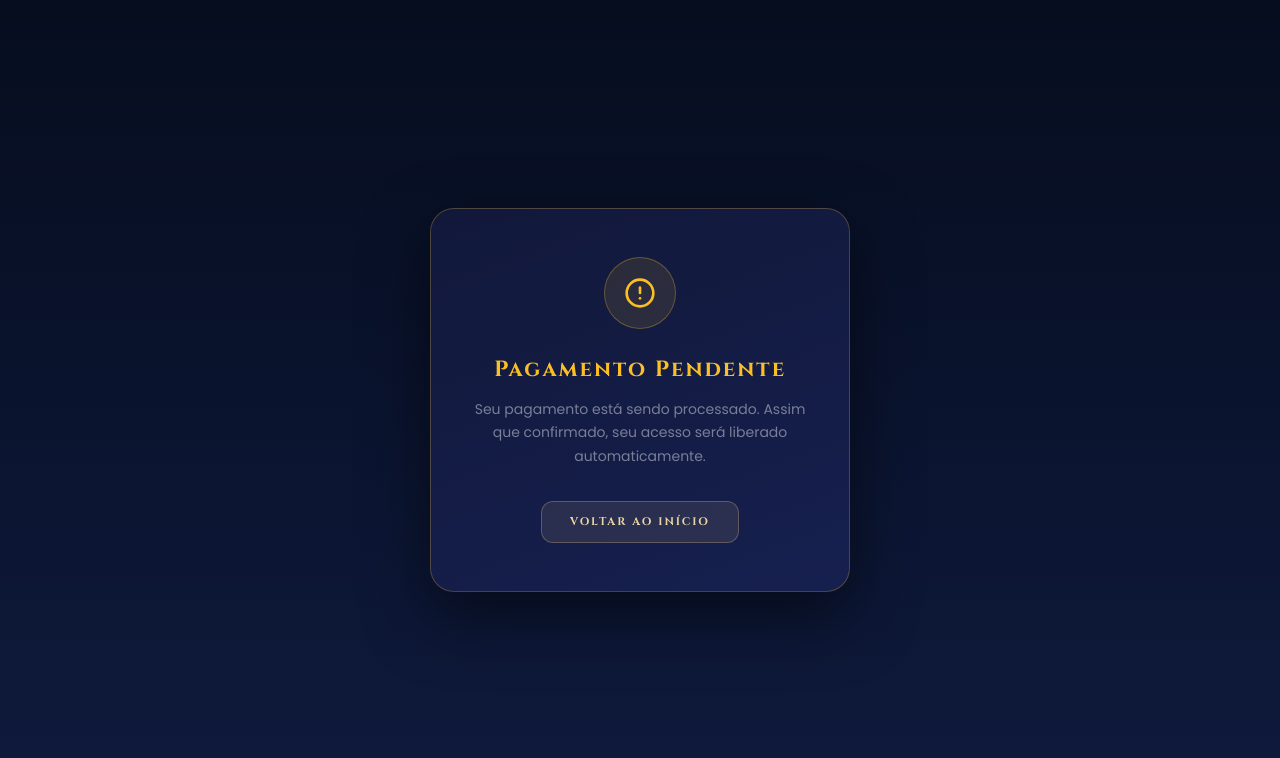
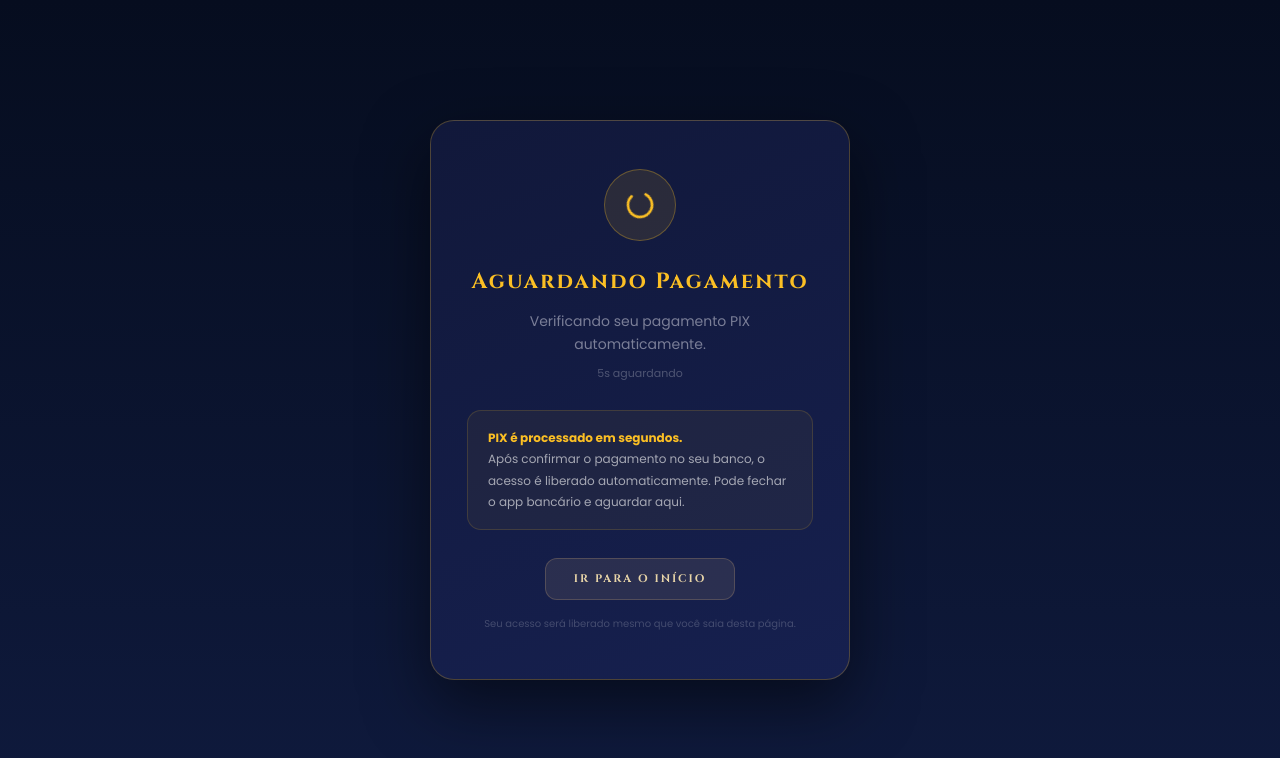
Before and after one commit to deyvved15-commits/site-deyvved, a Next.js app: page /checkout/pendente in a window 1280 px wide. Shown: the top 758 px of the page. Built offline with nearby package versions, Linux system fonts and the light colour scheme; a web font is replaced by a local one.

Commit message:
pagamento

```diff
--- /dev/null
+++ b/app/api/checkout/status/route.ts
@@ -0,0 +1,44 @@
+import { NextRequest, NextResponse } from "next/server";
+import { auth } from "@/lib/auth";
+import { prisma } from "@/lib/prisma";
+
+export async function GET(req: NextRequest) {
+  const session = await auth();
+  if (!session) return NextResponse.json({ status: "unauthenticated" }, { status: 401 });
+
+  const { searchParams } = new URL(req.url);
+  const courseId = searchParams.get("courseId");
+  const productId = searchParams.get("productId");
+
+  if (!courseId && !productId) {
+    return NextResponse.json({ status: "unknown" });
+  }
+
+  if (courseId) {
+    const enrollment = await prisma.enrollment.findUnique({
+      where: { userId_courseId: { userId: session.user.id, courseId } },
+    });
+    if (enrollment) {
+      const isActive = !enrollment.expiresAt || enrollment.expiresAt > new Date();
+      return NextResponse.json({ status: isActive ? "approved" : "expired" });
+    }
+  }
+
+  if (productId) {
+    const purchase = await prisma.productPurchase.findUnique({
+      where: { userId_productId: { userId: session.user.id, productId } },
+    });
+    if (purchase) return NextResponse.json({ status: "approved" });
+  }
+
+  // Check if there's a pending payment
+  const payment = await prisma.payment.findFirst({
+    where: {
+      userId: session.user.id,
+      ...(courseId ? { courseId } : { productId: productId! }),
+      status: "pending",
+    },
+  });
+
+  return NextResponse.json({ status: payment ? "pending" : "unknown" });
+}
--- a/app/api/webhooks/mercadopago/route.ts
+++ b/app/api/webhooks/mercadopago/route.ts
@@ -8,8 +8,8 @@ import { emailConfirmacaoPagamento } from "@/lib/email-templates";
 function verifySignature(req: NextRequest, rawBody: string): boolean {
   const secret = process.env.MP_WEBHOOK_SECRET;
   if (!secret) {
-    console.warn("[MP Webhook] MP_WEBHOOK_SECRET is not set. Skipping signature verification.");
-    return false;
+    console.warn("[MP Webhook] MP_WEBHOOK_SECRET is not set. Allowing webhook without signature check.");
+    return true;
   }
 
   const xSignature = req.headers.get("x-signature") ?? "";
--- a/app/checkout/pendente/page.tsx
+++ b/app/checkout/pendente/page.tsx
@@ -1,6 +1,99 @@
+"use client";
+
+import { useEffect, useState, use } from "react";
+import { useRouter, useSearchParams } from "next/navigation";
 import Link from "next/link";
 
 export default function CheckoutPendente() {
+  const router = useRouter();
+  const searchParams = useSearchParams();
+  const courseId = searchParams.get("courseId");
+  const productId = searchParams.get("productId");
+
+  const [dots, setDots] = useState(".");
+  const [elapsed, setElapsed] = useState(0);
+  const [approved, setApproved] = useState(false);
+
+  // Animação dos pontos
+  useEffect(() => {
+    const t = setInterval(() => setDots(d => d.length >= 3 ? "." : d + "."), 600);
+    return () => clearInterval(t);
+  }, []);
+
+  // Contador de tempo
+  useEffect(() => {
+    const t = setInterval(() => setElapsed(e => e + 1), 1000);
+    return () => clearInterval(t);
+  }, []);
+
+  // Polling de status do pagamento
+  useEffect(() => {
+    if (!courseId && !productId) return;
+
+    const params = courseId ? `courseId=${courseId}` : `productId=${productId}`;
+
+    const poll = async () => {
+      try {
+        const res = await fetch(`/api/checkout/status?${params}`);
+        if (!res.ok) return;
+        const data = await res.json();
+
+        if (data.status === "approved") {
+          setApproved(true);
+          setTimeout(() => {
+            router.push(courseId ? "/cursos" : "/loja");
+          }, 2000);
+        }
+      } catch {
+        // silencia erros de rede
+      }
+    };
+
+    // Primeira verificação após 5s, depois a cada 5s
+    const timer = setTimeout(() => {
+      poll();
+      const interval = setInterval(poll, 5000);
+      return () => clearInterval(interval);
+    }, 5000);
+
+    return () => clearTimeout(timer);
+  }, [courseId, productId, router]);
+
+  if (approved) {
+    return (
+      <div style={{
+        minHeight: "100vh", display: "flex", alignItems: "center", justifyContent: "center",
+        background: "linear-gradient(180deg, var(--navy-darkest) 0%, var(--navy-mid) 100%)",
+        padding: "24px 16px",
+      }}>
+        <div style={{
+          width: "100%", maxWidth: 420, textAlign: "center",
+          borderRadius: 24, padding: "48px 36px",
+          background: "linear-gradient(160deg, var(--navy-card) 0%, var(--navy-card-2) 100%)",
+          border: "1px solid rgba(52,211,153,0.25)",
+          boxShadow: "0 24px 64px rgba(0,0,0,0.50)",
+        }}>
+          <div style={{
+            width: 72, height: 72, borderRadius: "50%", margin: "0 auto 24px",
+            background: "rgba(52,211,153,0.12)", border: "1px solid rgba(52,211,153,0.30)",
+            display: "flex", alignItems: "center", justifyContent: "center",
+            boxShadow: "0 0 32px rgba(52,211,153,0.20)",
+          }}>
+            <svg width="32" height="32" viewBox="0 0 24 24" fill="none" stroke="#34d399" strokeWidth="2.5" strokeLinecap="round" strokeLinejoin="round">
+              <polyline points="20 6 9 17 4 12"/>
+            </svg>
+          </div>
+          <h1 style={{ fontFamily: "'Cinzel',serif", fontWeight: 700, fontSize: 22, letterSpacing: 2, color: "#6ee7b7", marginBottom: 12 }}>
+            Pagamento Confirmado!
+          </h1>
+          <p style={{ fontSize: 14, color: "var(--text-muted)", lineHeight: 1.7 }}>
+            Redirecionando para seus cursos...
+          </p>
+        </div>
+      </div>
+    );
+  }
+
   return (
     <div style={{
       minHeight: "100vh", display: "flex", alignItems: "center", justifyContent: "center",
@@ -14,33 +107,62 @@ export default function CheckoutPendente() {
         border: "1px solid rgba(251,191,36,0.25)",
         boxShadow: "0 24px 64px rgba(0,0,0,0.50)",
       }}>
+        {/* Ícone animado */}
         <div style={{
           width: 72, height: 72, borderRadius: "50%", margin: "0 auto 24px",
           background: "rgba(251,191,36,0.10)", border: "1px solid rgba(251,191,36,0.30)",
           display: "flex", alignItems: "center", justifyContent: "center",
+          position: "relative",
         }}>
-          <svg width="32" height="32" viewBox="0 0 24 24" fill="none" stroke="#fbbf24" strokeWidth="2" strokeLinecap="round" strokeLinejoin="round">
-            <circle cx="12" cy="12" r="10"/><line x1="12" y1="8" x2="12" y2="12"/><line x1="12" y1="16" x2="12.01" y2="16"/>
+          <svg width="32" height="32" viewBox="0 0 24 24" fill="none" stroke="#fbbf24" strokeWidth="2" strokeLinecap="round" strokeLinejoin="round"
+            style={{ animation: "spin 3s linear infinite" }}>
+            <path d="M21 12a9 9 0 1 1-6.219-8.56"/>
           </svg>
         </div>
 
         <h1 style={{ fontFamily: "'Cinzel',serif", fontWeight: 700, fontSize: 22, letterSpacing: 2, color: "#fbbf24", marginBottom: 12 }}>
-          Pagamento Pendente
+          Aguardando Pagamento
         </h1>
-        <p style={{ fontSize: 14, color: "var(--text-muted)", lineHeight: 1.7, marginBottom: 32 }}>
-          Seu pagamento está sendo processado. Assim que confirmado, seu acesso será liberado automaticamente.
+
+        <p style={{ fontSize: 14, color: "var(--text-muted)", lineHeight: 1.7, marginBottom: 8 }}>
+          Verificando seu pagamento PIX automaticamente{dots}
         </p>
+
+        {elapsed > 0 && (
+          <p style={{ fontSize: 11, color: "rgba(255,255,255,0.25)", marginBottom: 28 }}>
+            {elapsed < 60
+              ? `${elapsed}s aguardando`
+              : `${Math.floor(elapsed / 60)}m ${elapsed % 60}s aguardando`}
+          </p>
+        )}
+
+        <div style={{
+          padding: "16px 20px", borderRadius: 14, marginBottom: 28,
+          background: "rgba(251,191,36,0.05)", border: "1px solid rgba(251,191,36,0.15)",
+          textAlign: "left",
+        }}>
+          <p style={{ fontSize: 12, color: "rgba(255,255,255,0.60)", lineHeight: 1.8, margin: 0 }}>
+            <strong style={{ color: "#fbbf24" }}>PIX é processado em segundos.</strong><br />
+            Após confirmar o pagamento no seu banco, o acesso é liberado automaticamente. Pode fechar o app bancário e aguardar aqui.
+          </p>
+        </div>
 
         <Link href="/dashboard" style={{
           display: "inline-flex", alignItems: "center", gap: 8, textDecoration: "none",
           padding: "12px 28px", borderRadius: 12,
-          background: "rgba(201,169,122,0.12)", border: "1px solid var(--gold-35)",
+          background: "rgba(201,169,122,0.12)", border: "1px solid rgba(201,169,122,0.25)",
           color: "var(--gold-light)", fontFamily: "'Cinzel',serif",
           fontWeight: 700, fontSize: 11, letterSpacing: 2, textTransform: "uppercase",
         }}>
-          Voltar ao Início
+          Ir para o Início
         </Link>
+
+        <p style={{ fontSize: 10, color: "rgba(255,255,255,0.20)", marginTop: 16 }}>
+          Seu acesso será liberado mesmo que você saia desta página.
+        </p>
       </div>
+
+      <style>{`@keyframes spin { to { transform: rotate(360deg); } }`}</style>
     </div>
   );
 }
```
